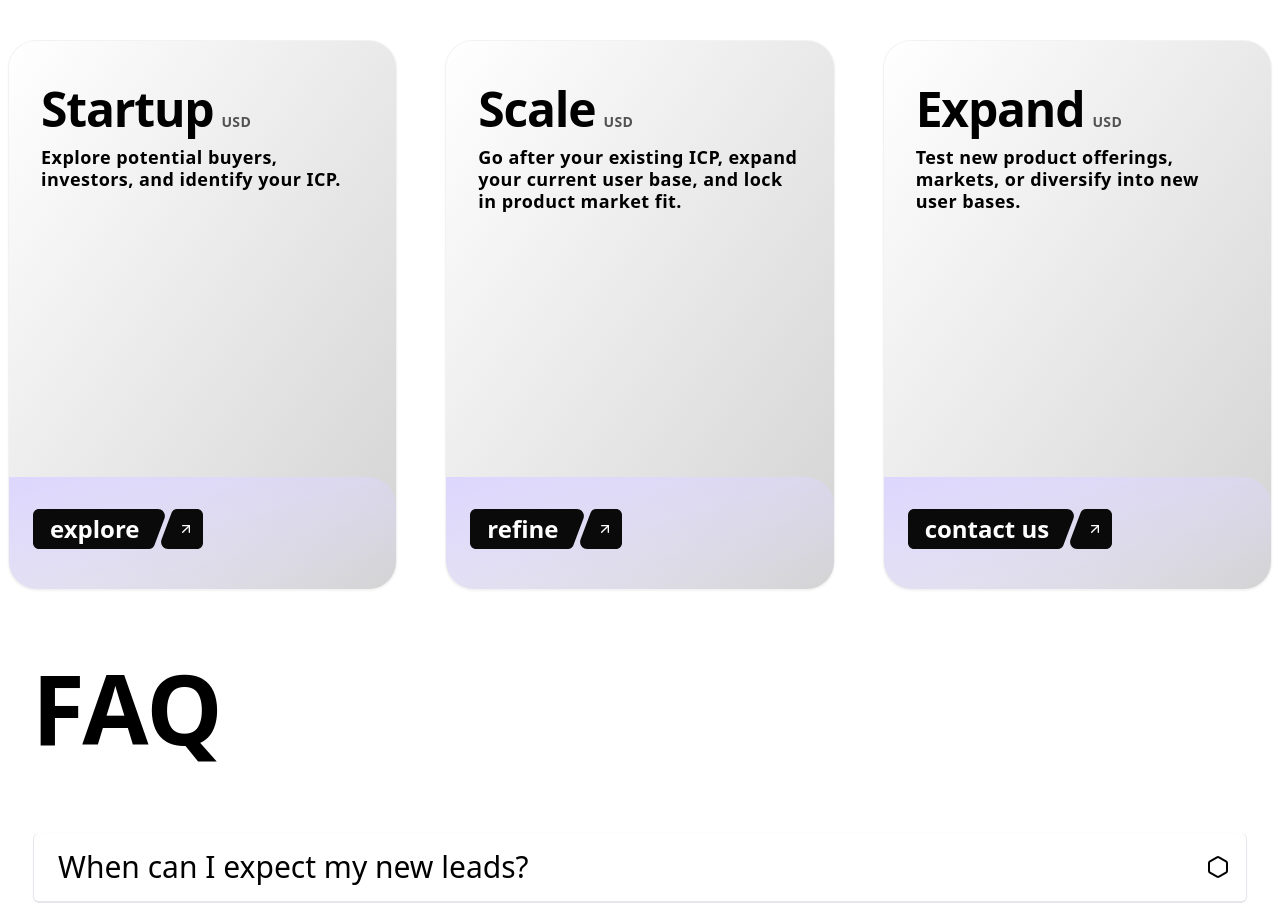
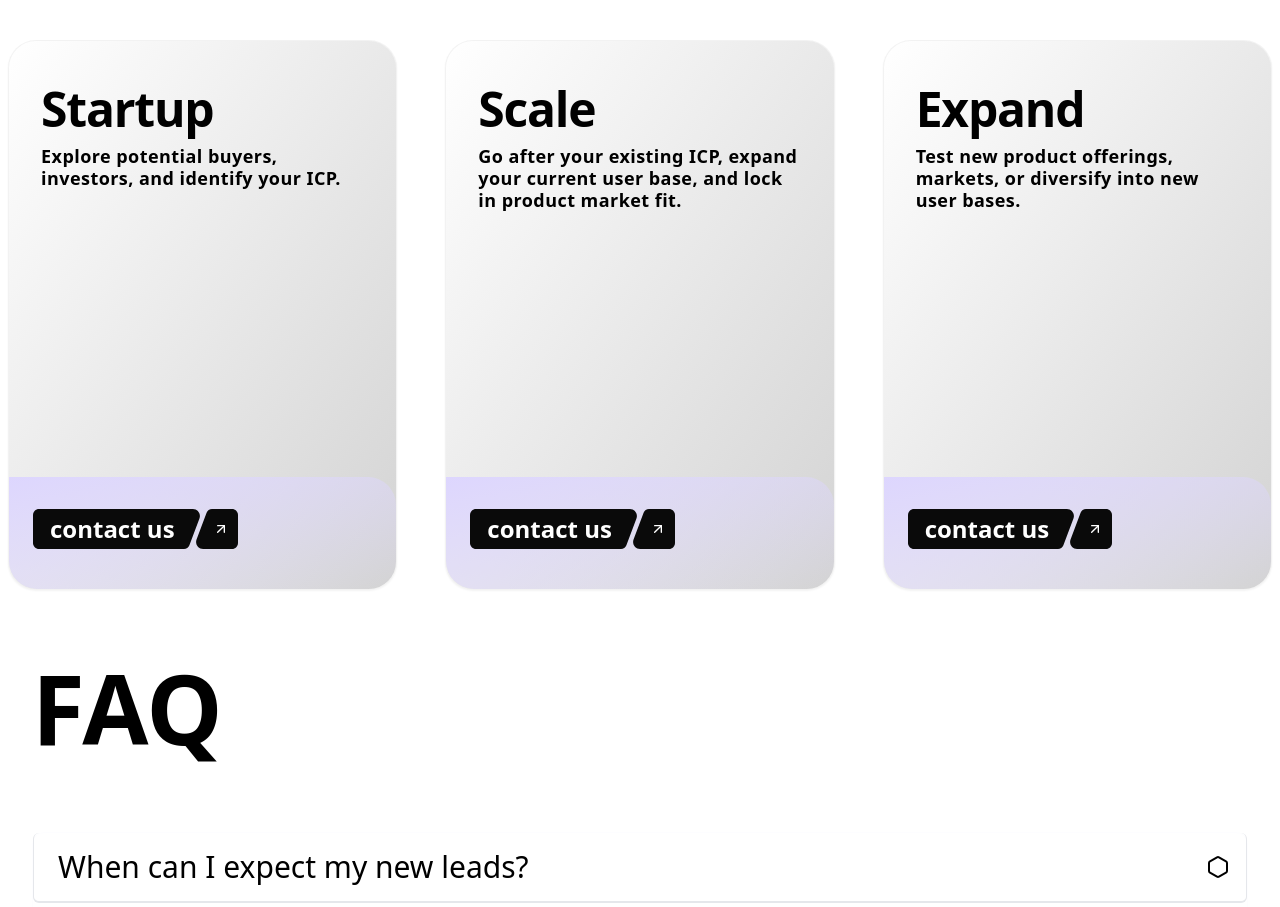
Before and after one commit to willgbryan/heighliner-site, a Next.js app: page / in a window 1280 px wide. Shown: the part 3284-4191 px from the top of the page. Built offline with nearby package versions, Linux system fonts and the light colour scheme.

Commit message:
more tweaks

```diff
--- a/src/app/_sections/price.tsx
+++ b/src/app/_sections/price.tsx
@@ -36,7 +36,7 @@ export function Pricing() {
         >
           <div className="bg-gradient-to-br from-violet-200 w-full absolute bottom-0 left-0 rounded-r-[28px] rounded-b-[28px] py-8 pl-6">
             <div className="">
-              <OrganicButton label="explore" href="/explore"/>
+              <OrganicButton label="contact us" href="/explore"/>
             </div>
           </div>
         </GradientCard>
@@ -49,7 +49,7 @@ export function Pricing() {
         >
           <div className="bg-gradient-to-br from-violet-200 w-full absolute bottom-0 left-0 rounded-r-[28px] rounded-b-[28px] py-8 pl-6">
             <div className="">
-              <OrganicButton label="refine" href="/refine"/>
+              <OrganicButton label="contact us" href="/refine"/>
             </div>
           </div>
         </GradientCard>
--- a/src/components/cult/card.tsx
+++ b/src/components/cult/card.tsx
@@ -44,7 +44,6 @@ export function GradientCard({
             <span className="text-5xl font-bold tracking-tight ">{price}</span>
 
             <span className="text-sm font-semibold leading-6 tracking-wide text-neutral-600">
-              USD
             </span>
           </p>
 
```
